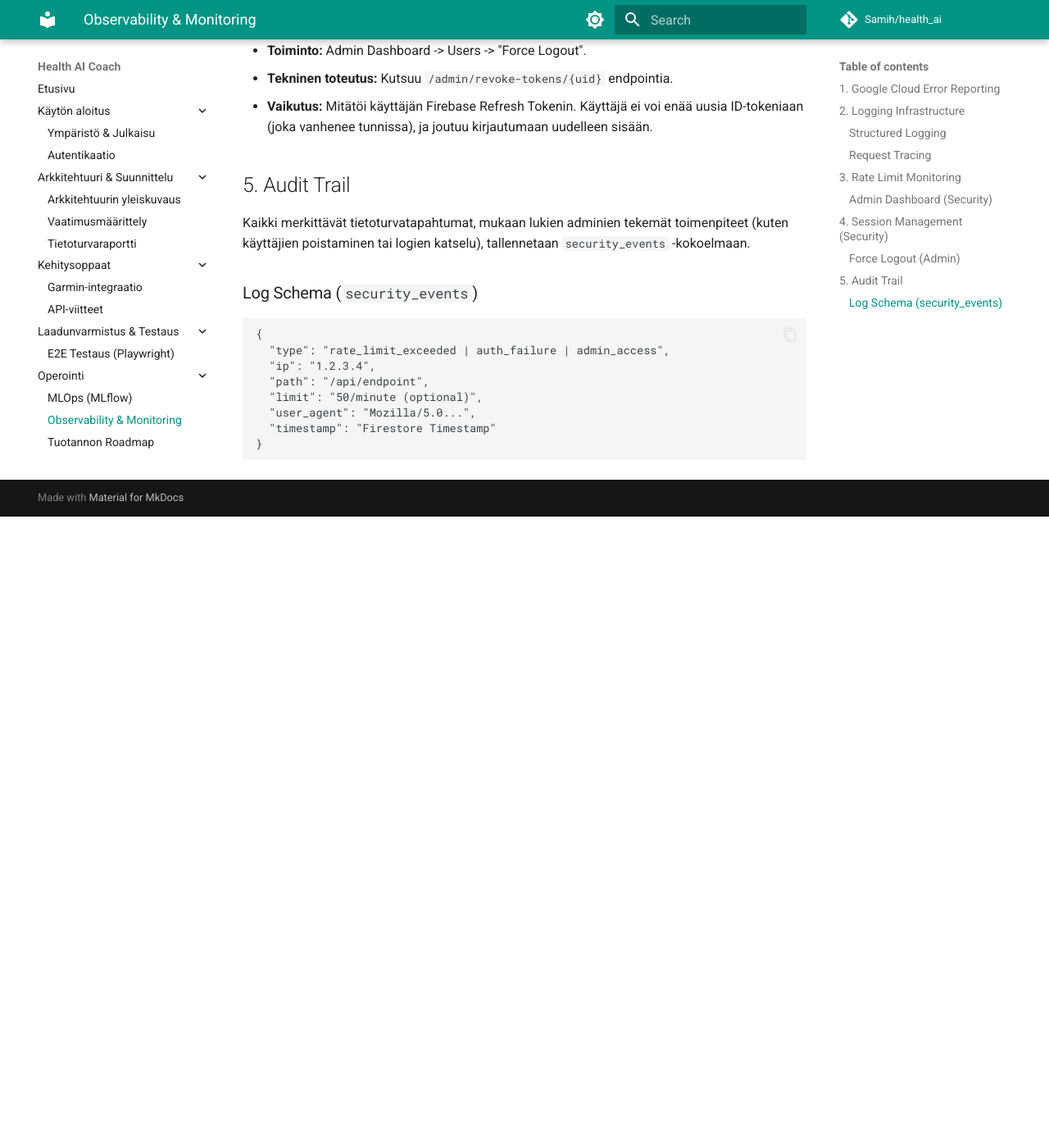
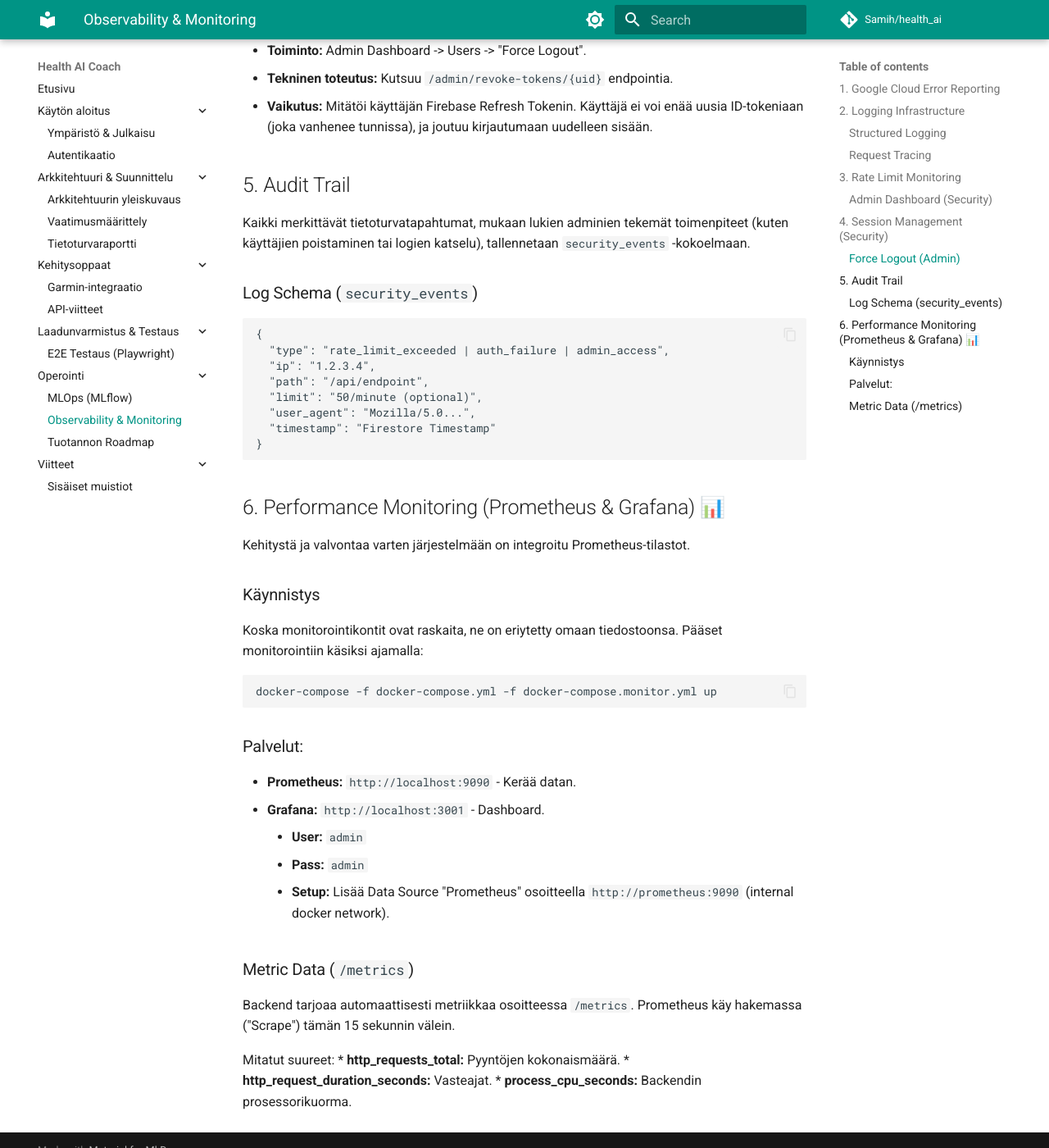
Before and after one commit to Sami-Python/Health_AI, an MkDocs documentation site: the page built from Docs/observability.md, in a window 1280 px wide and 1400 px high, scrolled down 1710 px. Shown: the whole window at 82% size. Built offline with MkDocs 1.6.1 and Material for MkDocs 9.7.7, drawn with Linux system fonts in a browser that asks for light colours; comment, search, counter and statistics services are not loaded; before the commit the page ends 2340 px from its top, so only the background shows below that.

Commit message:
feat: Separate monitoring to docker-compose.monitor.yml & Fix MLflow setup

````diff
--- a/Docs/observability.md
+++ b/Docs/observability.md
@@ -67,3 +67,28 @@
   "timestamp": "Firestore Timestamp"
 }
 ```
+
+## 6. Performance Monitoring (Prometheus & Grafana) 📊
+Kehitystä ja valvontaa varten järjestelmään on integroitu Prometheus-tilastot.
+
+### Käynnistys
+Koska monitorointikontit ovat raskaita, ne on eriytetty omaan tiedostoonsa. Pääset monitorointiin käsiksi ajamalla:
+
+```bash
+docker-compose -f docker-compose.yml -f docker-compose.monitor.yml up
+```
+
+### Palvelut:
+*   **Prometheus:** `http://localhost:9090` - Kerää datan.
+*   **Grafana:** `http://localhost:3001` - Dashboard.
+    *   **User:** `admin`
+    *   **Pass:** `admin`
+    *   **Setup:** Lisää Data Source "Prometheus" osoitteella `http://prometheus:9090` (internal docker network).
+
+### Metric Data (`/metrics`)
+Backend tarjoaa automaattisesti metriikkaa osoitteessa `/metrics`. Prometheus käy hakemassa ("Scrape") tämän 15 sekunnin välein.
+
+Mitatut suureet:
+*   **http_requests_total:** Pyyntöjen kokonaismäärä.
+*   **http_request_duration_seconds:** Vasteajat.
+*   **process_cpu_seconds:** Backendin prosessorikuorma.
````
Also changed, not shown: Docs/MLflow.md (+3 -0 lines), Docs/sami_memo.md (+24 -2 lines), docker-compose.monitor.yml (added, +26 -0 lines), prometheus.yml (added, +8 -0 lines), Docs/pics/image.png (added), docker-compose.yml (line endings or trailing spaces), 3 other files.
